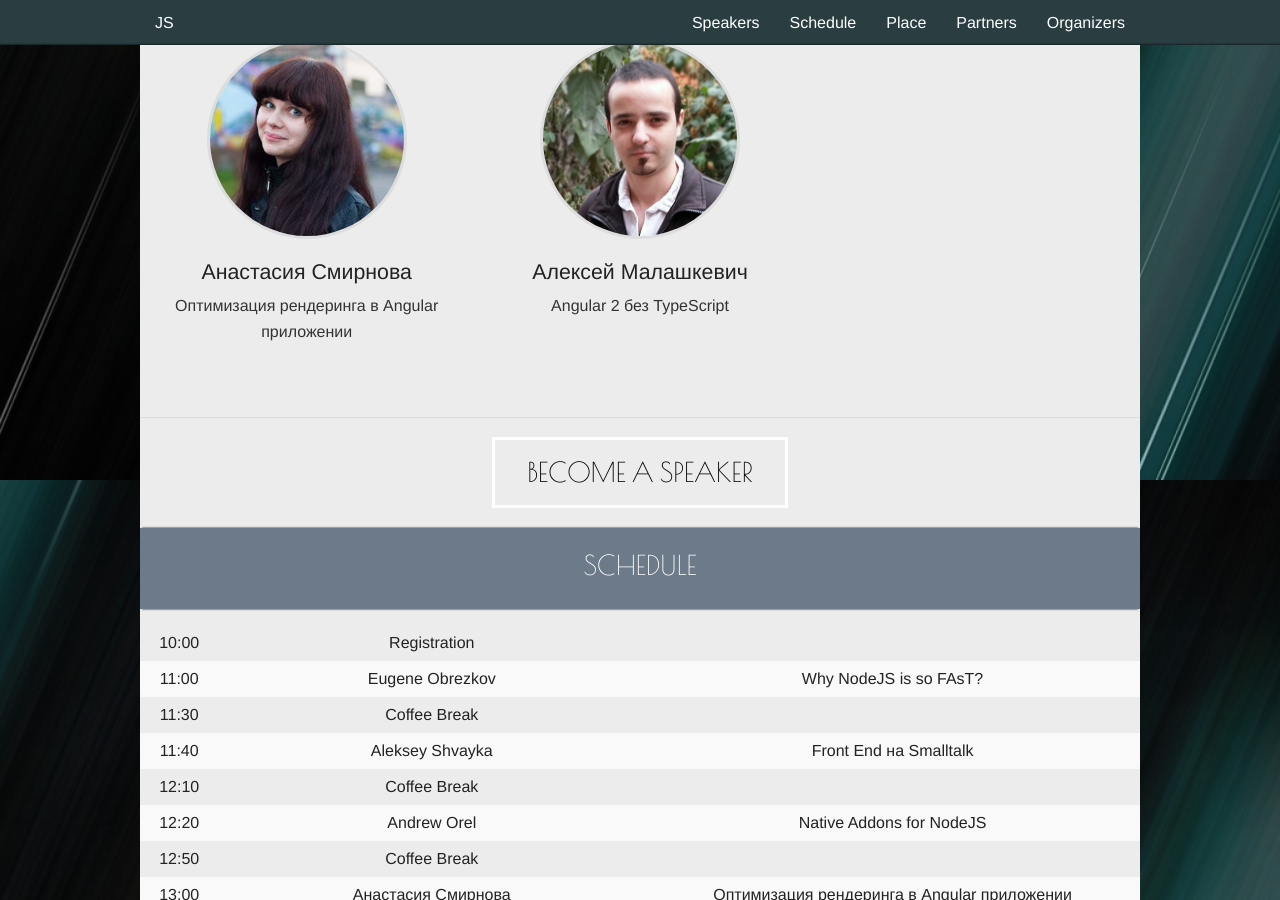
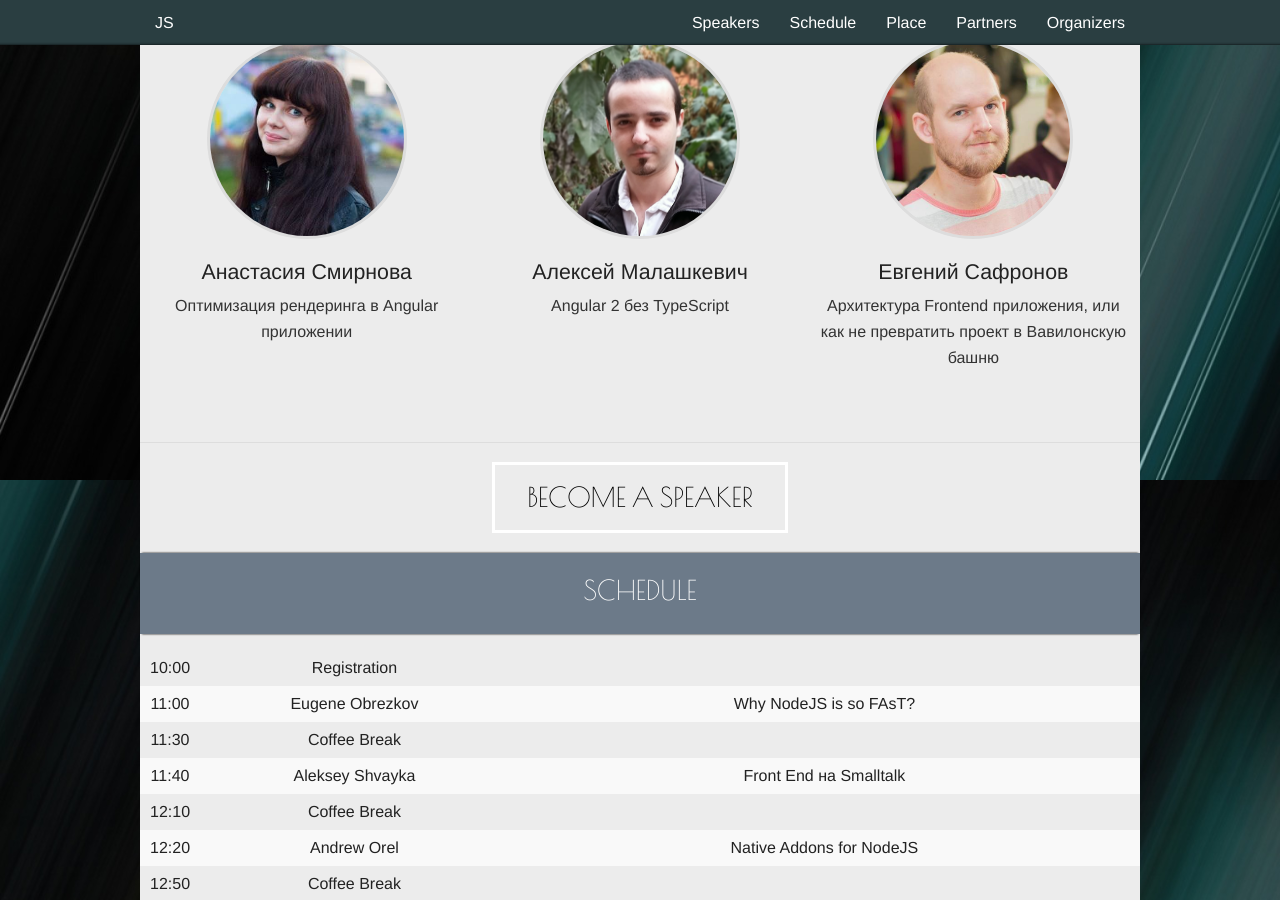
Before and after one commit to ghaiklor/kirovohradjs.com, a Jekyll site: the page built from index.html, in a window 1280 px wide and 900 px high, scrolled down 1320 px. Built offline with Jekyll 4.4.1, drawn with Linux system fonts in a browser that asks for light colours; some of the changed text lies outside the part shown.

Commit message:
Update configuration for Eugene Safronov

```diff
--- a/_data/2015_11.yml
+++ b/_data/2015_11.yml
@@ -71,8 +71,8 @@
     speaker: "Coffee Break"
     title: ""
   - time: "16:40"
-    speaker: ""
-    title: ""
+    speaker: "Евгений Сафронов"
+    title: "Архитектура Frontend приложения, или как не превратить проект в Вавилонскую башню"
   - time: "17:10"
     speaker: "Coffee Break"
     title: ""
@@ -98,3 +98,6 @@
   - name: "Алексей Малашкевич"
     title: "Angular 2 без TypeScript"
     photo: "alexey.malashkevich.jpg"
+  - name: "Евгений Сафронов"
+    title: "Архитектура Frontend приложения, или как не превратить проект в Вавилонскую башню"
+    photo: "eugene.safronov.jpg"
```
